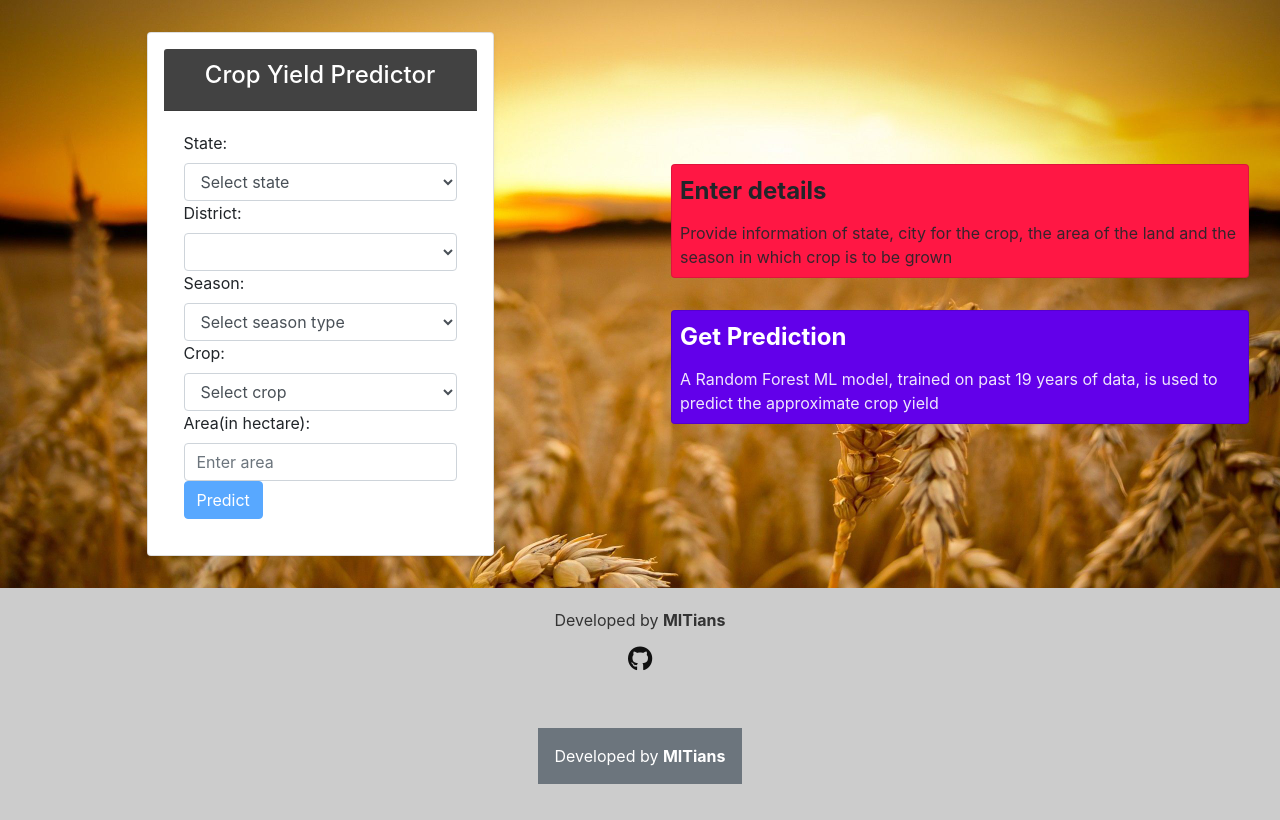
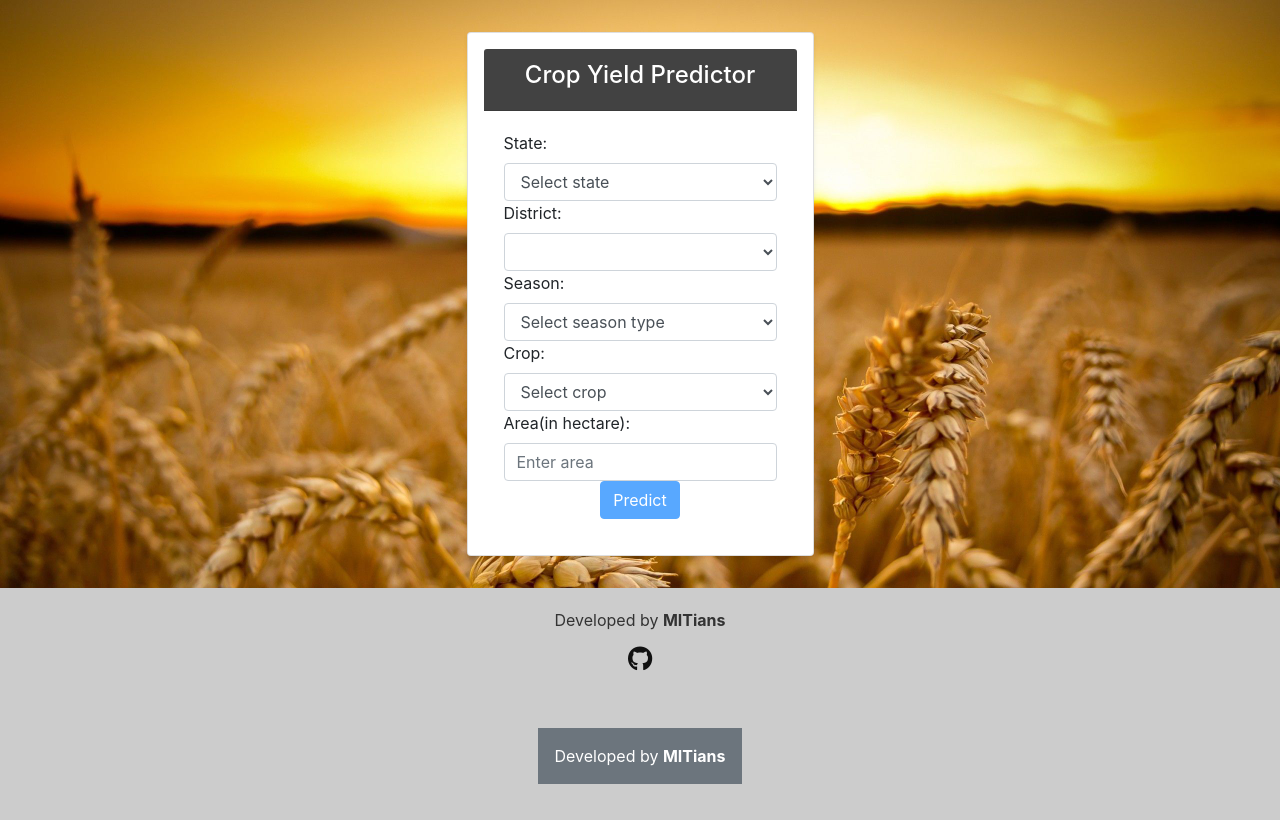
Before and after one commit to obaidmit/Agri_Project, a PHP site: page /yp.php in a window 1280 px wide. Run offline with PHP 8.4, Linux system fonts and the light colour scheme; lists and menus that the app fills with data are empty; some libraries are stand-ins or nearby versions.

Commit message:
update all script

```diff
--- a/yp.php
+++ b/yp.php
@@ -1,6 +1,6 @@
 <html>
 	<head>
-		<title>Crop Yield Prediction</title>
+		<title>Crop Yield | Smart Farming</title>
 		<meta name="viewport" content="width=device-width, initial-scale=1" charset="UTF-8">
 		<meta http-equiv="Content-Type" content="text/html; charset=utf-8" />
 		<meta http-equiv="X-UA-Compatible" content="IE=edge">
@@ -76,10 +76,10 @@
                                 <label for="area">Area(in hectare):</label>
                                 <input type="number" min="1" max="10000000" class="form-control" id="area" placeholder="Enter area">
                             </div>
-                            <!--<div class="row">
+                            <div class="row">
                                 <button class="btn btn-primary mx-auto" id="submit">Predict</button>
-                            </div>-->
-                            <button class="btn btn-primary mx-auto" id="submit">Predict</button>
+                            </div>
+                            <!--<button class="btn btn-primary mx-auto" id="submit">Predict</button>-->
                         </div>
                         <div class="card-footer" id="prediction">
                         </div>
@@ -87,23 +87,7 @@
                 </div>
 
 
-                <div class="container " id="part2" >
-                    <div class="card myCard bg-pink p-2 m-3">
-                        <!--<div class="myCard-img">
-                            <img src="imgs/field.jpg" alt="">
-                        </div>-->
-                        <div class="myCard-title">Enter details</div>
-                        <div class="myCard-body">Provide information of state, city for the crop, the area of the land and the season in which crop is to be grown</div>
-                    </div>
 
-                    <div class="card myCard bg-blue p-2 m-3">
-                        <!--<div class="myCard-img">
-                            <img src="imgs/field.jpg" alt="">
-                        </div>-->
-                        <div class="myCard-title text-white">Get Prediction</div>
-                        <div class="myCard-body text-white">A Random Forest ML model, trained on past 19 years of data, is used to predict the approximate crop yield</div>
-                    </div>
-                </div>
 
             </div>
 
```
